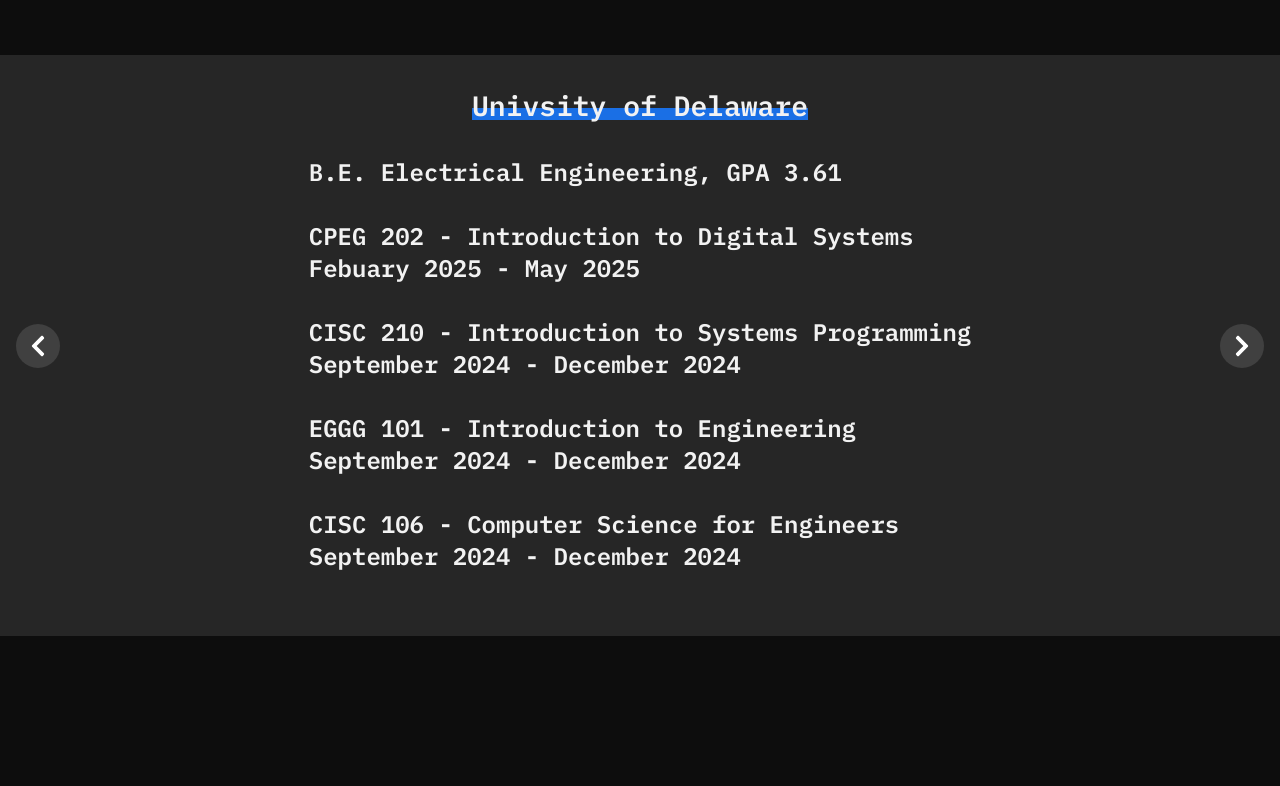
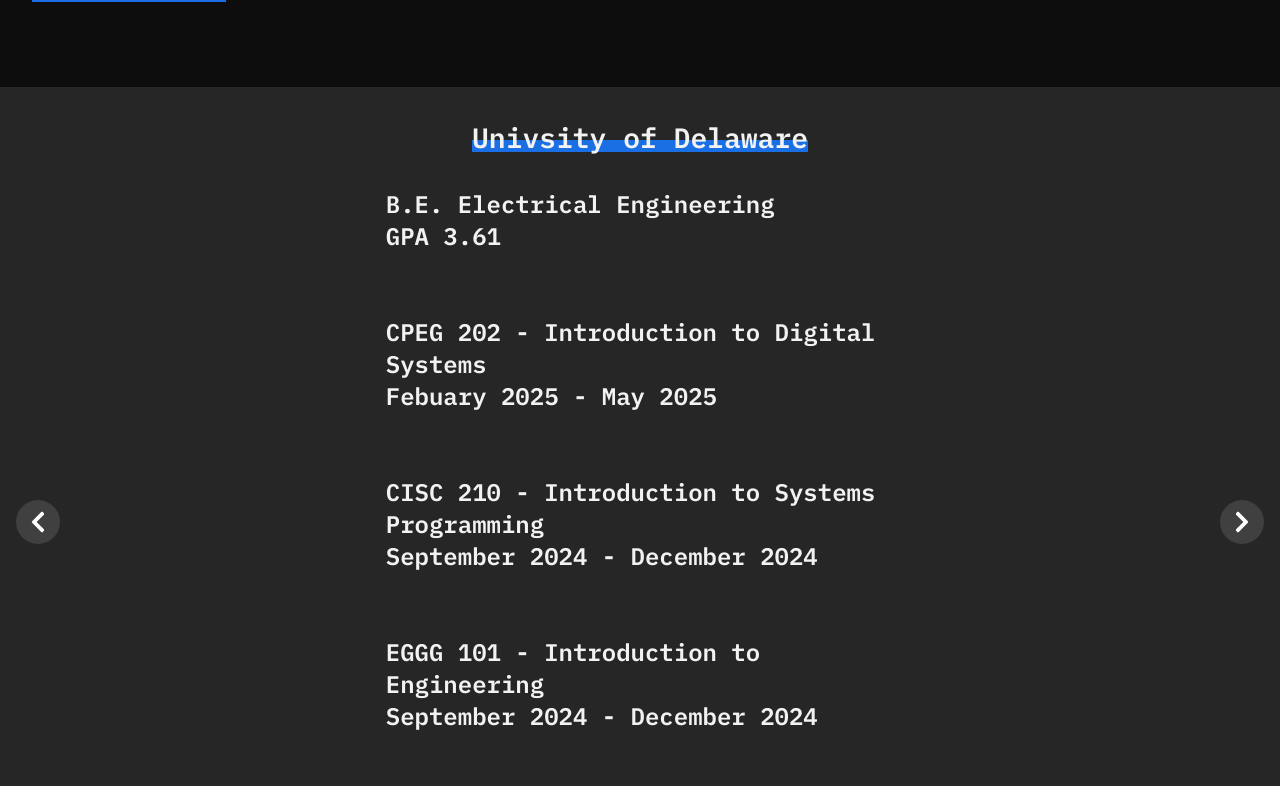
Before and after one commit to Davey5506/davey5506.github.io, a React (Vite) app in the folder portfolio/: page / in a window 1280 px wide. Shown: the part 1314-2100 px from the top of the page. Before the commit the page ends 2014 px from the top, so only its background shows below. Built offline with nearby package versions, Linux system fonts and the light colour scheme.

Commit message:
Improved formatting

```diff
--- a/portfolio/src/sections/Education.jsx
+++ b/portfolio/src/sections/Education.jsx
@@ -19,8 +19,16 @@
 
     function mapCourses(courses){
         return courses.map((course, index) => (
-            <div key={index} >
-                <h4 style={{alignText: "left"}}>{course.name} <br /> {course.dates}</h4>
+            <div
+                key={index}
+                style={{
+                    display: "flex",
+                    flexDirection: "row",
+                    alignContent: "center",
+                    justifyContent: "center",
+                }}
+            >
+                <h4 style={{textAlign: "left"}}>{course.name}<br />{course.dates}</h4>
             </div>
         ));
     }
@@ -31,8 +39,15 @@
             className="scroll-item"
         >
             <h3>{school.school}</h3>
-            <div style={{alignItems: "flex-start"}}>
-                <h4>{school.degree}, GPA {school.gpa}</h4>
+            <div style={{alignItems: "center"}}>
+                <div style={{
+                    display: "flex",
+                    flexDirection: "row",
+                    alignContent: "center",
+                    justifyContent: "center",
+                }}>
+                    <h4>{school.degree}<br />GPA {school.gpa}</h4>
+                </div>
                 {mapCourses(school.courses)}
             </div>
         </div>
--- a/portfolio/src/style/index.css
+++ b/portfolio/src/style/index.css
@@ -79,7 +79,7 @@
 }
 
 h4 {
-    width: fit-content;
+    width: clamp(300px, 70%, 800px);
     font-family: var(--font-family);
     font-size: var(--font-size-h4);
     font-style: normal;
@@ -100,6 +100,7 @@
     color: var(--font-color);
     margin: 1rem 0;
 }
+
 p{
     font-family: var(--font-family);
     font-size: var(--font-size-h5);
```
